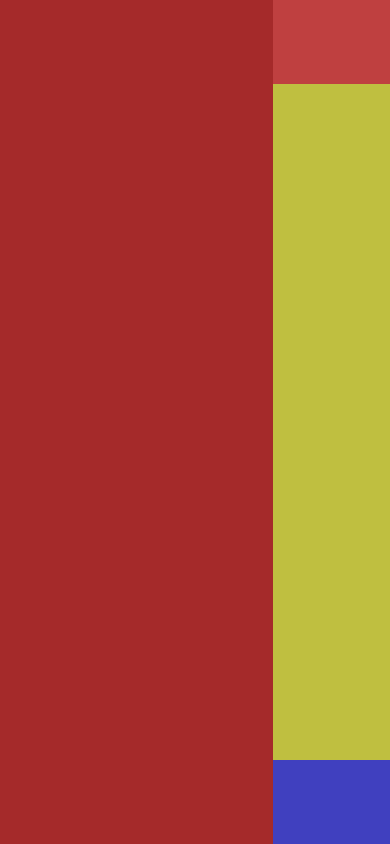
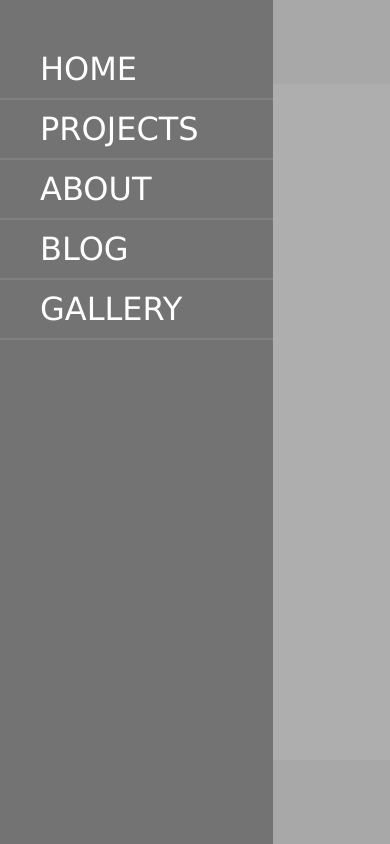
Before and after one commit to ejaygbay/personal-blog, a plain HTML site: page index.html in a window 390 px wide. Both pictures are taken after a click on the element 29 px from the left and 42 px from the top of the page. Drawn offline with Linux system fonts and the light colour scheme.

Commit message:
Header, footer and sidebar colors changed.

```diff
--- a/index.html
+++ b/index.html
@@ -7,7 +7,15 @@
     <link rel="stylesheet" href="./style.css" />
   </head>
   <body>
-    <section id="side-bar"></section>
+    <section id="side-bar">
+      <div id="menu-items">
+        <a href="#" id="item">Home</a>
+        <a href="#" id="item">Projects</a>
+        <a href="#" id="item">About</a>
+        <a href="#" id="item">Blog</a>
+        <a href="#" id="item">Gallery</a>
+      </div>
+    </section>
     <section id="side-bar2" onclick="hideSidebar(event)"></section>
     <section id="hambuger-menu" onclick="hambugerMenu(event)">
       <div id="line1"></div>
--- a/script.js
+++ b/script.js
@@ -6,6 +6,8 @@ const hambugerMenu = (e) => {
   document.getElementById(id).style = "display: none";
 
   document.getElementById("side-bar2").style = "display: block";
+
+  document.getElementById("menu-items").style = "display: block";
 
   document.getElementById("side-bar").style =
     "width: 70%;transition-timing-function: ease;";
@@ -18,6 +20,8 @@ const hideSidebar = (e) => {
 
   let hambuger = setTimeout(() => {
     document.getElementById("hambuger-menu").style = "display: block";
+
+    document.getElementById("menu-items").style = "display: none";
     clearTimeout(hambuger);
   }, 200);
 };
--- a/style.css
+++ b/style.css
@@ -6,21 +6,37 @@ body {
 #header {
   height: 10vh;
   width: 100%;
-  background: red;
+  background: #bfbfbf;
 }
 
 #main {
   height: 80vh;
   width: 100%;
-  background: yellow;
+  /* background: yellow; */
 }
 
 #footer {
   height: 10vh;
   width: 100%;
-  background: blue;
+  background: #bfbfbf;
 }
 
+#menu-items {
+  display: none;
+  margin: 40px 0px 0px 0px;
+}
+
+#menu-items > a {
+  display: block;
+  color: white;
+  font-size: 2em;
+  padding: 10px 0px 10px 40px;
+  text-decoration: none;
+  text-transform: uppercase;
+  font-family: Verdana, Geneva, Tahoma, sans-serif;
+  border-bottom: solid 2px gray;
+  margin: 0;
+}
 /* #side-bar,
 #hambuger-menu {
   display: none;
@@ -30,7 +46,7 @@ body {
   #side-bar {
     height: 100vh;
     width: 0%;
-    background: brown;
+    background: #737373;
     position: absolute;
     transition: width 0.4s;
     z-index: 1;
@@ -39,12 +55,11 @@ body {
   #side-bar2 {
     height: 100vh;
     width: 100%;
-    background: gray;
+    background: #a6a6a6;
     position: absolute;
-    /* transition: width 0.4s; */
     z-index: 0;
     display: none;
-    opacity: 0.5;
+    opacity: 0.9;
   }
 
   #hambuger-menu {
```
